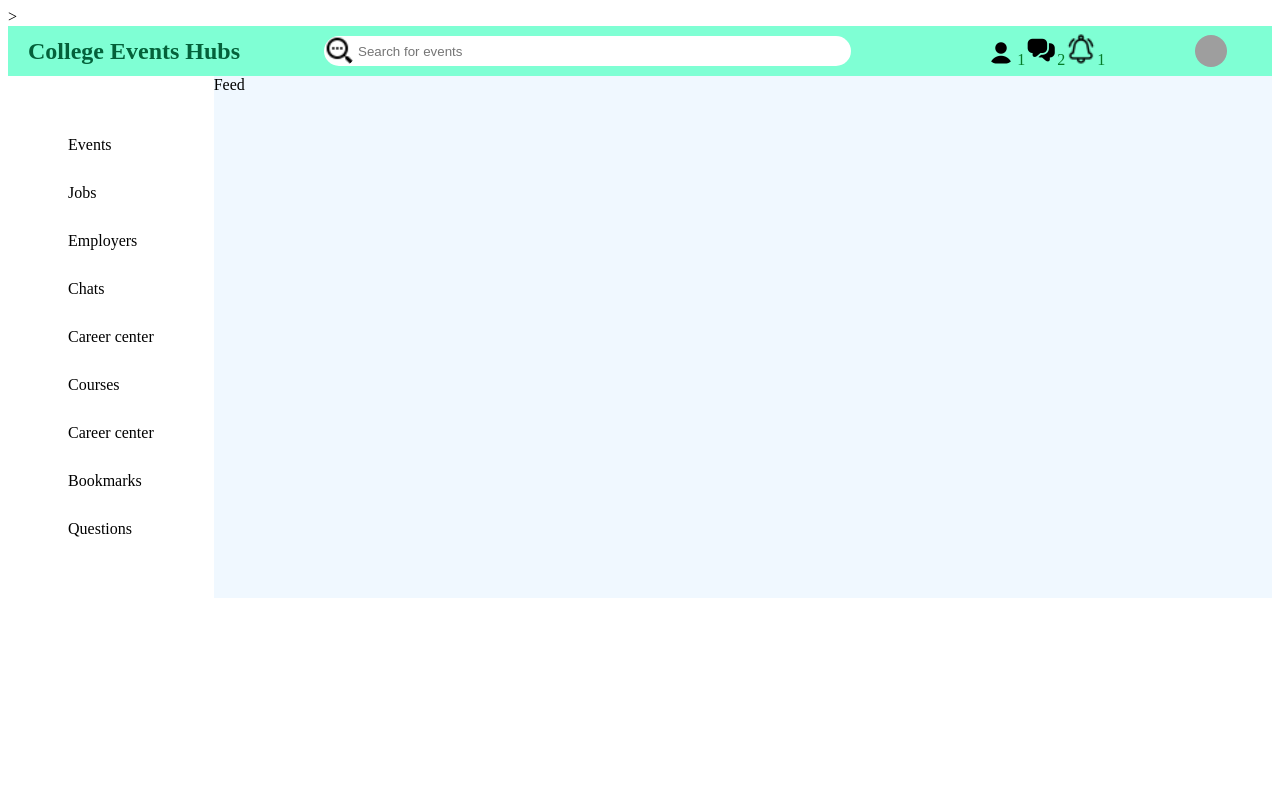
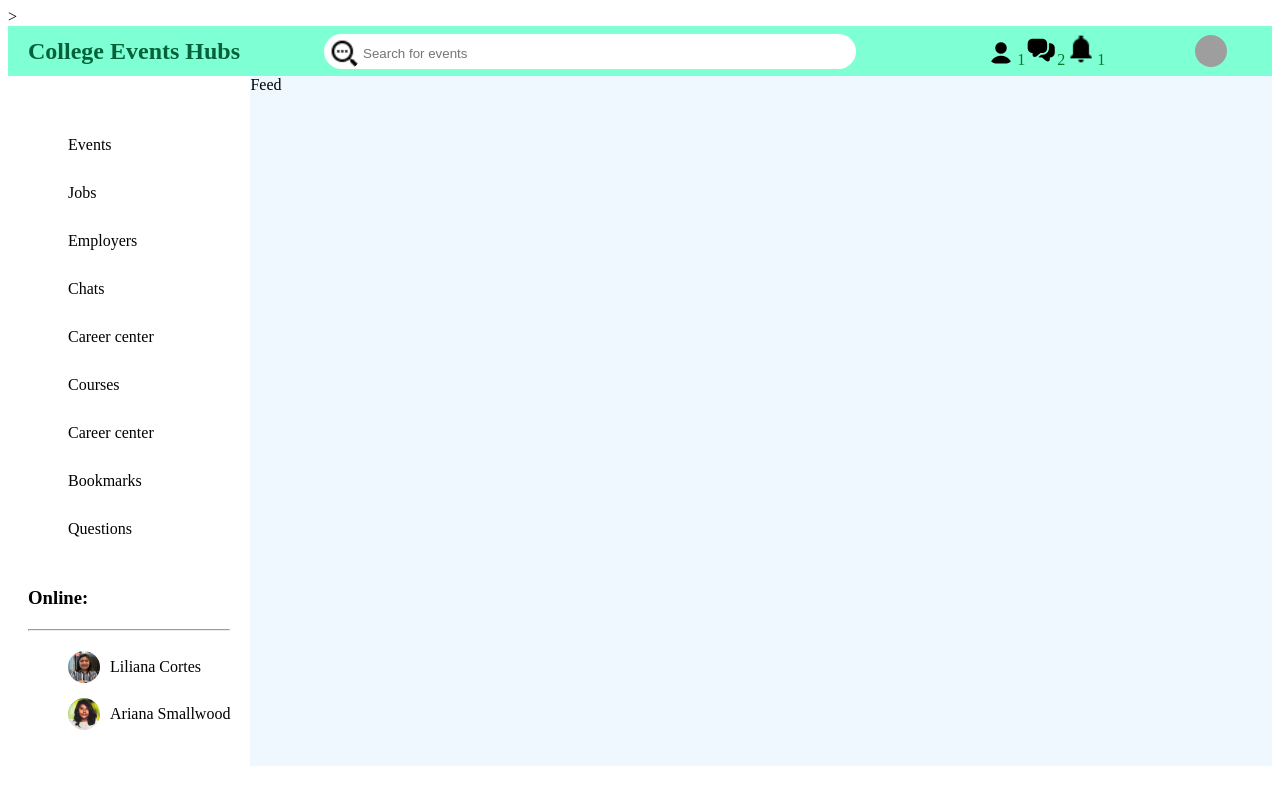
Before and after one commit to Nan227/collegeEventsHubs, a React (Create React App) app: page / in a window 1280 px wide. Built offline with nearby package versions, Linux system fonts and the light colour scheme; grey boxes are pictures that could not be loaded.

Commit message:
addjusted icons topbar and sidebar

```diff
--- a/src/components/sidebar/Sidebar.jsx
+++ b/src/components/sidebar/Sidebar.jsx
@@ -33,6 +33,24 @@ export default function Sidebar() {
              <span className ="sidebarListItemText">Questions </span>
             </li>
           </ul>
+
+
+          <h3>Online:</h3>
+            <hr className = "sidebarHr"/>
+            <ul clssName = "sidebarFriendList">
+              <li className ="sidebarFriend">
+                <img className="sidebarFrindImg" src="/assets/profilepictures/liliana.jpg"alt=""/>
+                <span className="sidebarFriendName">Liliana Cortes</span>
+
+              </li>
+              <li className ="sidebarFriend">
+                <img className="sidebarFrindImg" src="/assets/profilepictures/ariana.jpg"alt=""/>
+                <span className="sidebarFriendName">Ariana Smallwood</span>
+
+              </li>
+            </ul>
+
+
         </div>
       </div>
   )
--- a/src/components/sidebar/sidebar.css
+++ b/src/components/sidebar/sidebar.css
@@ -18,3 +18,27 @@
   align-items: center;
   margin-bottom: 20px;
 }
+.sidebarHr{
+  margin: 20px 0;
+}
+.sidebarFriendList {
+  padding: 0;
+  margin: 0;
+  list-style: none;
+}
+.sidebarFriend {
+
+  display: flex;
+  align-items: center;
+  margin-bottom: 15px;
+  list-style: none;
+  }
+.sidebarFrindImg{
+
+  width: 32px;
+  height: 32px;
+  border-radius: 50%;
+  object-fit: cover;
+  margin-right: 10px;
+
+}
--- a/src/components/topbar/Topbar.js
+++ b/src/components/topbar/Topbar.js
@@ -15,8 +15,7 @@ export default function Topbar(){
       </div>
       <div className = "topbarRight">
       <div className = "topbarLinks">
-        {/*<span className = "topbarLink">Homepage</span>
-        <span className = "topbarLink">Timeline</span>*/}
+
       </div>
       <div className = "topbarIcons">
       <div className = "topbarIconsItem">
@@ -28,7 +27,7 @@ export default function Topbar(){
         <span className = "topbarIconBadge">2</span>
       </div>
       <div className = "topbarIconsItem">
-        <img src ="/assets/icons/notification-bell-24.png" alt = "" className = "topbarImg"/>
+        <img src ="/assets/icons/bell-24.png" alt = "" className = "topbarImg"/>
         <span className = "topbarIconBadge">1</span>
       </div>
     </div>
--- a/src/components/topbar/topbar.css
+++ b/src/components/topbar/topbar.css
@@ -27,6 +27,9 @@
   border-radius: 30px;
   display:flex;
   align-items:center;
+  padding-top: 5px;
+  padding-left: 5px;
+
 
 }
 .searchIcon{
```
Also changed, not shown: public/assets/icons/bell-24.png (added), public/assets/profilepictures/liliana.jpg (renamed from public/assets/profilepictures/lilliana.jpg).
